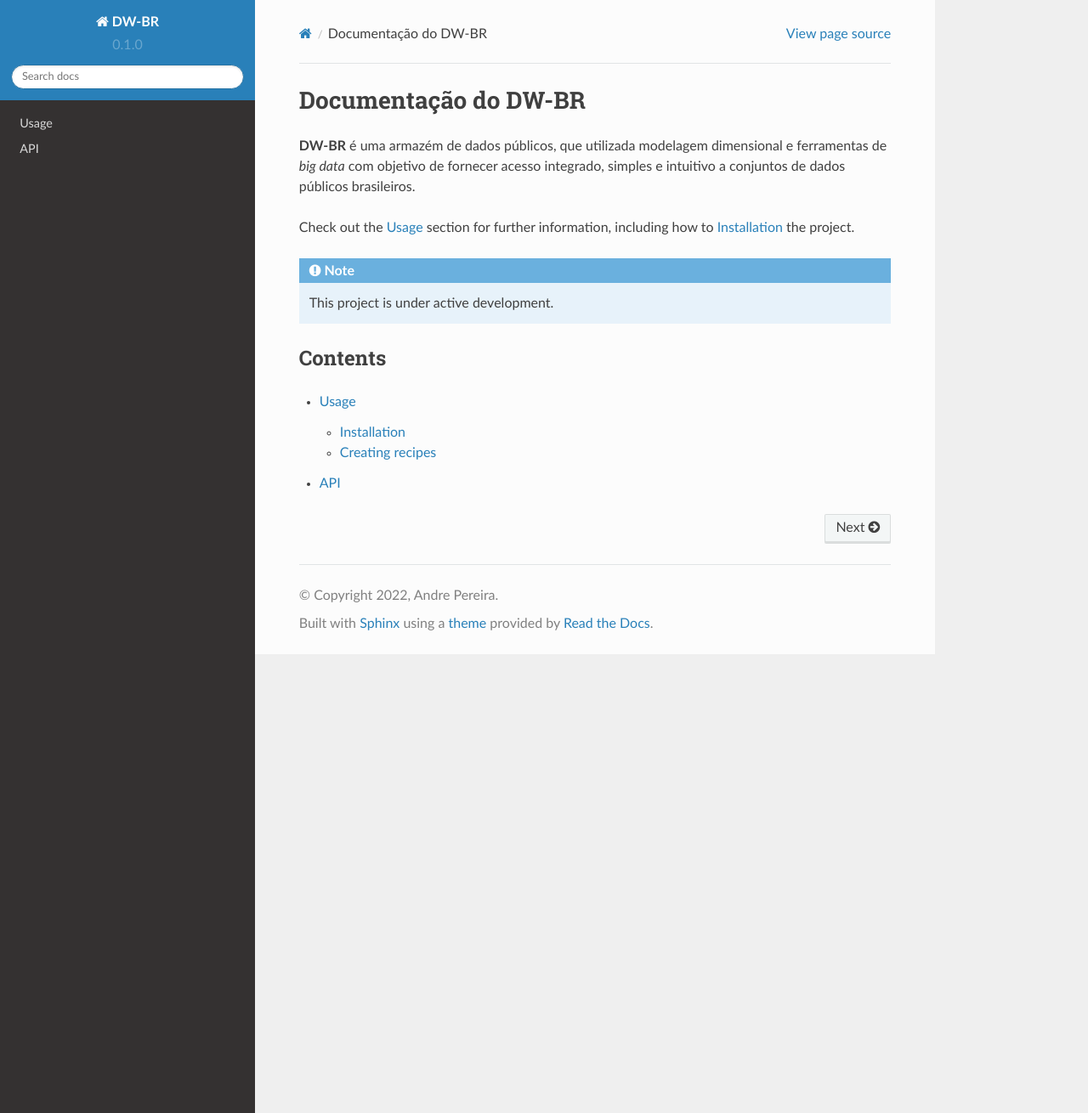
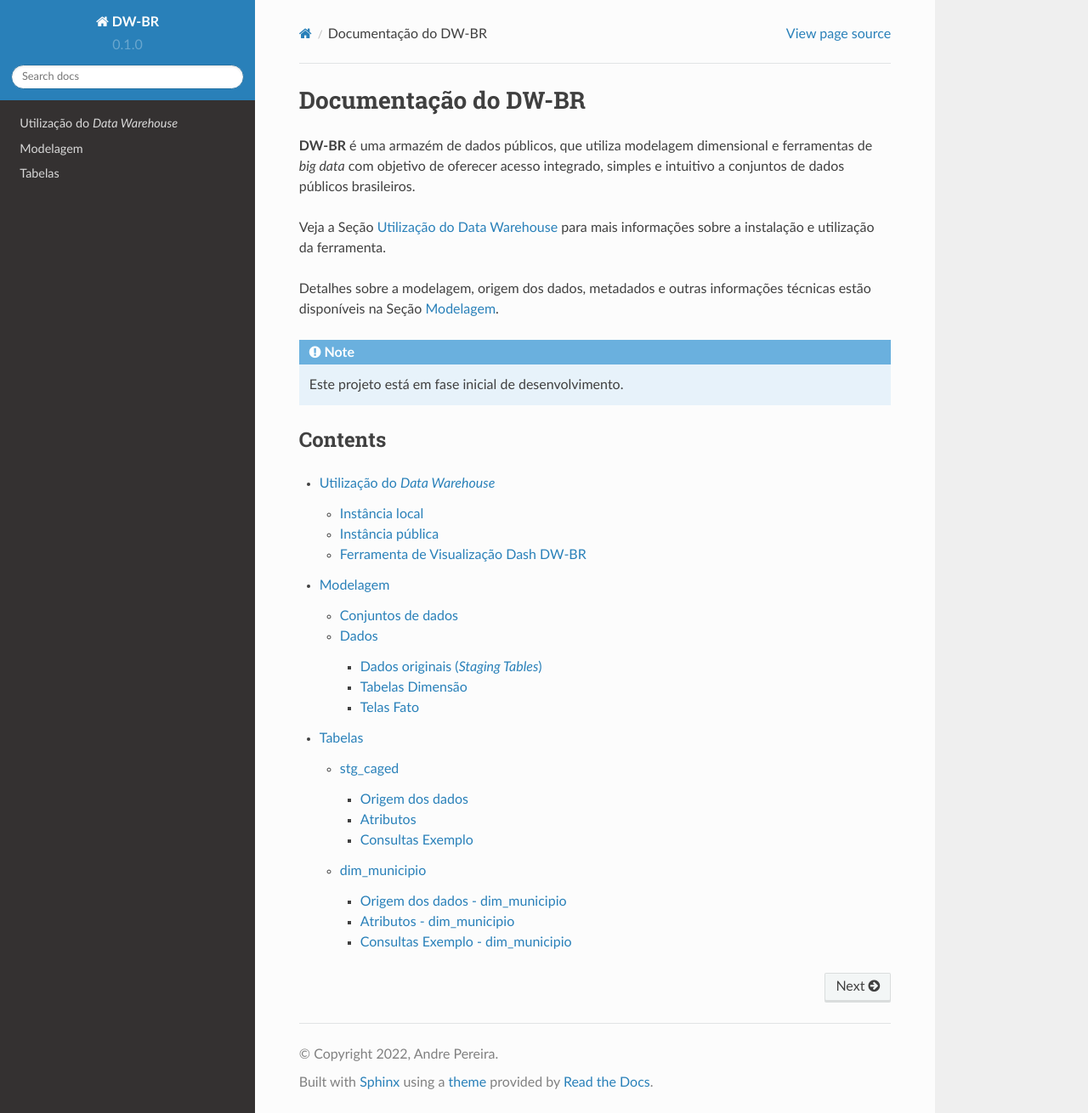
Before and after one commit to andrespp/dw-br, a Sphinx documentation site: the page built from docs/source/index.rst, in a window 1280 px wide and 1310 px high. Shown: the whole window at 85% size. Built offline with Sphinx 7.4.7 and the Read the Docs theme 2.0.0, drawn with Linux system fonts in a browser that asks for light colours.

Commit message:
docs: update

```diff
--- a/datasets.csv
+++ b/datasets.csv
@@ -1,5 +1,5 @@
 id,download,grupo,poder,esfera,autor,nome,tabela_destino,descricao,hash_md5,arquivo,fonte,url,licença,metadados
-1,S,ECONOMIA,FEDERAL,EXECUTIVO,TESOURO NACIONAL,MUNICIPIOS,dim_municipio,Lista de municípios do SIAFI com código SIAFI e código IBGE,7952ef4040a42a8e4e83196c3ba2d039,MUNICIPIOS_BRASIL.csv,https://www.tesourotransparente.gov.br/ckan/dataset/abb968cb-3710-4f85-89cf-875c91b9c7f6/resource/eebb3bc6-9eea-4496-8bcf-304f33155282/download/TABMUN-SIAFI.xlsx,https://www.tesourotransparente.gov.br/ckan/dataset/abb968cb-3710-4f85-89cf-875c91b9c7f6/resource/eebb3bc6-9eea-4496-8bcf-304f33155282/download/TABMUN-SIAFI.xlsx,NAO ESPECIFICADO,ND
+1,S,ECONOMIA,FEDERAL,EXECUTIVO,TESOURO NACIONAL,MUNICIPIOS,dim_municipio,Lista de municípios do SIAFI com código SIAFI e código IBGE,7952ef4040a42a8e4e83196c3ba2d039,MUNICIPIOS_BRASIL.csv,https://www.tesourotransparente.gov.br/ckan/dataset/lista-de-municipios-do-siafi,https://www.tesourotransparente.gov.br/ckan/dataset/abb968cb-3710-4f85-89cf-875c91b9c7f6/resource/eebb3bc6-9eea-4496-8bcf-304f33155282/download/TABMUN-SIAFI.xlsx,NAO ESPECIFICADO,ND
 2,S,ECONOMIA,FEDERAL,EXECUTIVO,MINISTERIO DO TRABALHO,RAIS,stg_caged,CAGED MOV 202001,7679428b2d6f8f46e7f2e9ecce0f755d,CAGEDMOV202001.7z,http://pdet.mte.gov.br/microdados-rais-e-caged,ftp://ftp.mtps.gov.br/pdet/microdados/NOVO%20CAGED/2020/202001/CAGEDMOV202001.7z,,ftp://ftp.mtps.gov.br/pdet/microdados/NOVO%20CAGED/
 3,S,ECONOMIA,FEDERAL,EXECUTIVO,MINISTERIO DO TRABALHO,RAIS,stg_caged,CAGED MOV 202002,1cd41a536bad8a54916c56ce1e1f230f,CAGEDMOV202002.7z,http://pdet.mte.gov.br/microdados-rais-e-caged,ftp://ftp.mtps.gov.br/pdet/microdados/NOVO%20CAGED/2020/202002/CAGEDMOV202002.7z,,ftp://ftp.mtps.gov.br/pdet/microdados/NOVO%20CAGED/
 4,S,ECONOMIA,FEDERAL,EXECUTIVO,MINISTERIO DO TRABALHO,RAIS,stg_caged,CAGED MOV 202003,bba5106b3f34cd976755eff2b45e2ffa,CAGEDMOV202003.7z,http://pdet.mte.gov.br/microdados-rais-e-caged,ftp://ftp.mtps.gov.br/pdet/microdados/NOVO%20CAGED/2020/202003/CAGEDMOV202003.7z,,ftp://ftp.mtps.gov.br/pdet/microdados/NOVO%20CAGED/
--- a/docs/source/conf.py
+++ b/docs/source/conf.py
@@ -16,7 +16,7 @@
     'sphinx.ext.autodoc',
     'sphinx.ext.autosummary',
     'sphinx.ext.intersphinx',
-    'myst-parser',
+    # 'myst-parser',
 ]
 
 intersphinx_mapping = {
--- a/docs/source/index.rst
+++ b/docs/source/index.rst
@@ -1,16 +1,19 @@
 Documentação do DW-BR
 =====================
 
-**DW-BR** é uma armazém de dados públicos, que utilizada modelagem dimensional
-e ferramentas de *big data*  com objetivo de fornecer acesso integrado, simples
-e intuitivo a conjuntos de dados públicos brasileiros.
+**DW-BR** é uma armazém de dados públicos, que utiliza modelagem dimensional e
+ferramentas de *big data*  com objetivo de oferecer acesso integrado, simples e
+intuitivo a conjuntos de dados públicos brasileiros.
 
-Check out the :doc:`usage` section for further information, including
-how to :ref:`installation` the project.
+Veja a Seção :doc:`usage` para mais informações sobre a instalação e utilização
+da ferramenta.
+
+Detalhes sobre a modelagem, origem dos dados, metadados e outras informações
+técnicas estão disponíveis na Seção :doc:`model`.
 
 .. note::
 
-   This project is under active development.
+   Este projeto está em fase inicial de desenvolvimento.
 
 Contents
 --------
@@ -18,4 +21,5 @@
 .. toctree::
 
    usage
-   api
+   model
+   tables
--- /dev/null
+++ b/docs/source/model.rst
@@ -0,0 +1,29 @@
+Modelagem
+=========
+
+.. autosummary::
+   :toctree: generated
+
+Conjuntos de dados
+------------------
+
+Os conjuntos de dados disponíveis no ``DW-BR`` são:
+
+* `Municipios Brasileiros <https://www.tesourotransparente.gov.br/ckan/dataset/lista-de-municipios-do-siafi>`_
+* `CAGED <http://pdet.mte.gov.br/microdados-rais-e-caged>`_
+
+Dados
+-----
+
+Dados originais (`Staging Tables`)
+^^^^^^^^^^^^^^^^^^^^^^^^^^^^^^^^^^
+
+* stg_caged
+
+Tabelas Dimensão
+^^^^^^^^^^^^^^^^
+
+* dim_municipio
+
+Telas Fato
+^^^^^^^^^^
--- /dev/null
+++ b/docs/source/tables.rst
@@ -0,0 +1,49 @@
+Tabelas
+=======
+
+.. autosummary::
+   :toctree: generated
+
+stg_caged
+---------
+
+Origem dos dados
+~~~~~~~~~~~~~~~~
+
+* `CAGED <http://pdet.mte.gov.br/microdados-rais-e-caged>`_
+
+Atributos
+~~~~~~~~~
+
+Consultas Exemplo
+~~~~~~~~~~~~~~~~~
+
+.. code-block:: sql
+
+    SELECT
+        COMPETENCIAMOV
+        ,SUM(SALDOMOVIMENTACAO) AS SALDOMOV
+    FROM STG_CAGED
+    GROUP BY COMPETENCIAMOV
+
+dim_municipio
+-------------
+
+Origem dos dados - dim_municipio
+~~~~~~~~~~~~~~~~~~~~~~~~~~~~~~~~
+
+* `Municipios Brasileiros <https://www.tesourotransparente.gov.br/ckan/dataset/lista-de-municipios-do-siafi>`_
+
+Atributos - dim_municipio
+~~~~~~~~~~~~~~~~~~~~~~~~~
+
+Consultas Exemplo - dim_municipio
+~~~~~~~~~~~~~~~~~~~~~~~~~~~~~~~~~
+
+.. code-block:: sql
+
+    SELECT
+        UF, COUNT(COD_IBGE) AS QTD_MUNICIPIOS
+   FROM DIM_MUNICIPIO
+   GROUP BY UF
+   ORDER BY COUNT(COD_IBGE)  DESC
--- a/docs/source/usage.rst
+++ b/docs/source/usage.rst
@@ -1,33 +1,28 @@
-Usage
-=====
+Utilização do *Data Warehouse*
+==============================
 
 .. _installation:
 
-Installation
-------------
+Instância local
+----------------
 
-To use Lumache, first install it using pip:
+Para definir uma instância local do ``DW-BR`` deve-se clonar o repositório e
+rodar os scripts de ETL da ferramenta:
 
 .. code-block:: console
 
-   (.venv) $ pip install lumache
+   $ git clone git@github.com:andrespp/dw-bra.git
+   $ cd dw-bra/
+   $ docker compose up -d
+   $ conda activate dwbra && ./get_ds.py && ./extract_ds.py && ./update-dw
 
-Creating recipes
-----------------
+Instância pública
+-----------------
 
-To retrieve a list of random ingredients,
-you can use the ``lumache.get_random_ingredients()`` function:
+>>> import dask.dataframe as dd
+>>> df = dd.read_parquet('s3://bucket/my-parquet-data')
 
-.. autofunction:: lumache.get_random_ingredients
+Ferramenta de Visualização Dash DW-BR
+-------------------------------------
 
-The ``kind`` parameter should be either ``"meat"``, ``"fish"``,
-or ``"veggies"``. Otherwise, :py:func:`lumache.get_random_ingredients`
-will raise an exception.
-
-.. autoexception:: lumache.InvalidKindError
-
-For example:
-
->>> import lumache
->>> lumache.get_random_ingredients()
-['shells', 'gorgonzola', 'parsley']
+TBD
```
Also changed, not shown: docs/source/api.rst (deleted, +0 -7 lines), pyproject.toml (added, +8 -0 lines).
